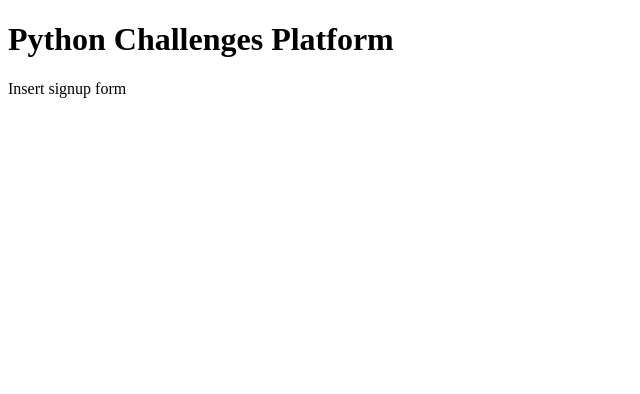
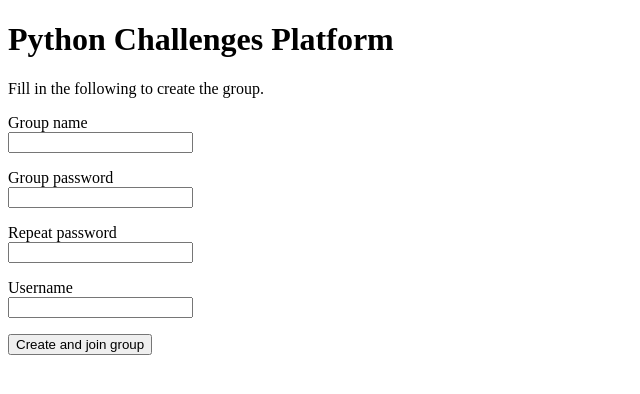
Before and after one commit to guglielmogattiglio/py_submit_plat, a Flask app: page /signup in a window 1280 px wide. Shown: the top 394 px of the page, without its empty margins (0-640 px from the left). Run offline with Flask 2, Linux system fonts and the light colour scheme.

Commit message:
2. Forms

```diff
--- /dev/null
+++ b/app/forms.py
@@ -0,0 +1,23 @@
+from flask_wtf import FlaskForm
+from wtforms import StringField, PasswordField, SubmitField
+from wtforms.validators import DataRequired, EqualTo
+
+
+class WelcomeForm(FlaskForm):
+	create = SubmitField('Create group')
+	join = SubmitField('join group')
+
+class SignupForm(FlaskForm):
+	group_name = StringField('Group name', validators=[DataRequired()])
+	group_psw = PasswordField('Group password', validators=[DataRequired(), EqualTo('confirm', message='The passwords must match')])
+	confirm = PasswordField('Repeat password')
+	username = StringField('Username', validators=[DataRequired()])
+	create = SubmitField('Create and join group')
+
+class LoginForm(FlaskForm):
+	group_name = StringField('Group name', validators=[DataRequired()])
+	group_psw = PasswordField('Group password', validators=[DataRequired()])
+	username = StringField('Username', validators=[DataRequired()])
+	join = SubmitField('Join group')
+
+#add custom validators for Db elements
--- a/app/routes.py
+++ b/app/routes.py
@@ -1,22 +1,50 @@
 from app import flask_app
 from flask import redirect, url_for, render_template
+from app.forms import WelcomeForm, SignupForm, LoginForm
 
-@flask_app.route('/login')
+@flask_app.route('/login', methods=['GET', 'POST'])
 def login():
-	return render_template('login.html')
+	form = LoginForm()
+	if form.validate_on_submit():
+		#login the user
+		return redirect(url_for('challenge'))
+	return render_template('login.html', form=form)
 
-@flask_app.route('/signup')
+@flask_app.route('/signup', methods=['GET', 'POST'])
 def signup():
-	return render_template('signup.html')
+	form = SignupForm()
+	if form.validate_on_submit():
+		#save data to Db
+		#login user
+		return redirect(url_for('challenge'))
+	return render_template('signup.html', form=form)
 
 @flask_app.route('/challenge')
 def challenge():
-	return render_template('challenge.html')
+	return render_template('challenge.html', room='test-room', user='test-user', text=sample_challenge['text'])
 
-@flask_app.route('/welcome')
+@flask_app.route('/welcome', methods=['GET', 'POST'])
 def welcome():
-	return render_template('welcome.html')
+	form = WelcomeForm()
+	if form.validate_on_submit():
+		create = form.create.data
+		if create:
+			return redirect(url_for('signup'))
+		else:
+			return redirect(url_for('login'))
+	return render_template('welcome.html', form=form)
 
 @flask_app.route('/')
 def index():
-	return redirect(url_for('challenge'))
+	return redirect(url_for('welcome'))
+
+
+@flask_app.route('/change_room')
+def change_room():
+	#logout user
+	return redirect(url_for('welcome'))
+
+sample_challenge = {"text": "Lorem ipsum dolor sit amet, consectetur adipiscing elit, sed do eiusmod tempor incididunt ut labore et dolore magna aliqua. Ut enim ad minim veniam, quis nostrud exercitation ullamco laboris nisi ut aliquip ex ea commodo consequat. Duis aute irure dolor in reprehenderit in voluptate velit esse cillum dolore eu fugiat nulla pariatur.",
+					"hints": ["Lorem ipsum dolor sit amet",
+					"Ut enim ad minim veniam"]
+					}
--- a/app/templates/signup.html
+++ b/app/templates/signup.html
@@ -1,5 +1,42 @@
 {% extends "base.html" %}
 
 {% block content %}
-	<div> Insert signup form </div>
+	<div> Fill in the following to create the group.</div>
+
+	<form action="" method="POST" novalidate>
+		{{ form.hidden_tag() }}
+		<p>
+		{{ form.group_name.label }} <br> {{ form.group_name() }}
+
+		{% for error in form.group_name.errors %} <br>
+			<span style="color: red;"> [{{ error }}] </span>
+		{% endfor %}
+		</p>
+
+		<p>
+		{{ form.group_psw.label }} <br> {{ form.group_psw() }}
+
+		{% for error in form.group_psw.errors %} <br>
+			<span style="color: red;"> [{{ error }}] </span>
+		{% endfor %}
+		</p>
+
+		<p>
+		{{ form.confirm.label }} <br> {{ form.confirm() }}
+
+		{% for error in form.confirm.errors %} <br>
+			<span style="color: red;"> [{{ error }}] </span>
+		{% endfor %}
+		</p>
+
+		<p>
+		{{ form.username.label }} <br> {{ form.username() }}
+
+		{% for error in form.username.errors %} <br>
+			<span style="color: red;"> [{{ error }}] </span>
+		{% endfor %}
+		</p>
+
+		<p> {{ form.create() }} </p>
+	</form>
 {% endblock %}
--- a/steps.txt
+++ b/steps.txt
@@ -1,6 +1,6 @@
 1. website infrastrucute: basic settings, create needed view functions, create basic templates. (show diff between with and without extending block for templates)
 2. Forms: signup, login, challenge (static, forms)
-3. Db: create models
+3. Db: create models, add custom vlidators in forms
 4. Login: create login, replace forced user, connect to db for retreival
 5. Socketio: add websockets, get content back, update leaterboard
 6. Challenges: make sample challenge text, make webpage dynamic
```
Also changed, not shown: app/templates/challenge.html (+36 -1 lines), app/templates/login.html (+30 -1 lines), app/templates/welcome.html (+11 -1 lines).
